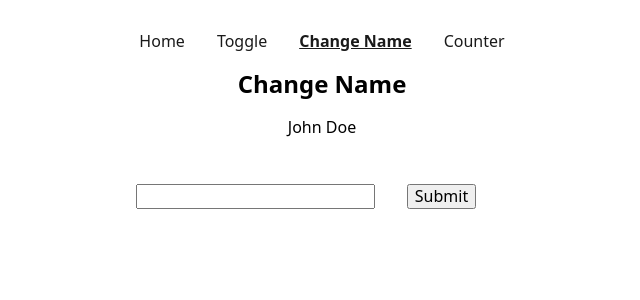
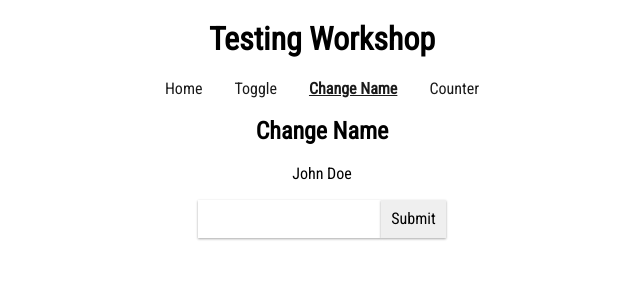
Before and after one commit to dr-aryone/testing-workshop, a React (Create React App) app: page /change in a window 1280 px wide. Shown: the top 300 px of the page, without its empty margins (318-958 px from the left). Built offline with nearby package versions, Linux system fonts and the light colour scheme.

Commit message:
adding styled components

```diff
--- a/package.json
+++ b/package.json
@@ -8,7 +8,8 @@
     "react": "^16.8.6",
     "react-dom": "^16.8.6",
     "react-router-dom": "^5.0.1",
-    "react-scripts": "3.0.1"
+    "react-scripts": "3.0.1",
+    "styled-components": "^4.3.1"
   },
   "scripts": {
     "start": "react-scripts start",
--- a/src/Router.js
+++ b/src/App.js
@@ -1,5 +1,6 @@
 import React from "react";
 import { BrowserRouter, Route, Switch } from "react-router-dom";
+import { createGlobalStyle } from "styled-components";
 
 import ChangeName from "./pages/ChangeName/ChangeName";
 
@@ -11,9 +12,20 @@ import Home from "./pages/Home/Home";
 
 import Menu from "./components/Menu/Menu";
 
+const GlobalStyle = createGlobalStyle`
+  @import url('https://fonts.googleapis.com/css?family=Roboto+Condensed&display=swap');
+
+  body {
+    text-align: center;
+    font-family: "Roboto Condensed", sans-serif;
+  }
+`;
+
 const Router = () => {
   return (
     <BrowserRouter>
+      <GlobalStyle />
+      <h1>Testing Workshop</h1>
       <Menu />
       <Switch>
         <Route path="/toggle" component={Toggle} />
--- a/src/components/Menu/Menu.js
+++ b/src/components/Menu/Menu.js
@@ -1,21 +1,38 @@
 import React from "react";
 import { NavLink } from "react-router-dom";
+import styled from "styled-components";
+
+const activeClassName = "active";
+
+const StyledNavLink = styled(NavLink).attrs({
+  activeClassName: activeClassName
+})`
+  padding: 1em;
+  text-decoration: none;
+  color: #1a1a1a;
+  white-space: nowrap;
+
+  &.${activeClassName} {
+    font-weight: bold;
+    text-decoration: underline;
+  }
+`;
 
 const Menu = () => {
   return (
     <header data-testid="menuContainer">
-      <NavLink activeClassName="selected" exact to="/">
+      <StyledNavLink activeClassName={activeClassName} exact to="/">
         Home
-      </NavLink>
-      <NavLink activeClassName="selected" to="/toggle">
+      </StyledNavLink>
+      <StyledNavLink activeClassName={activeClassName} to="/toggle">
         Toggle
-      </NavLink>
-      <NavLink activeClassName="selected" to="/change">
+      </StyledNavLink>
+      <StyledNavLink activeClassName={activeClassName} to="/change">
         Change Name
-      </NavLink>
-      <NavLink activeClassName="selected" to="/counter">
+      </StyledNavLink>
+      <StyledNavLink activeClassName={activeClassName} to="/counter">
         Counter
-      </NavLink>
+      </StyledNavLink>
     </header>
   );
 };
--- a/src/index.css
+++ /dev/null
@@ -1,21 +0,0 @@
-body {
-  text-align: center;
-  font-family: "system-ui", sans-serif;
-  margin: 2em;
-}
-
-a {
-  padding: 1em;
-  text-decoration: none;
-  color: #1a1a1a;
-  white-space: nowrap;
-}
-
-.selected {
-  font-weight: bold;
-  text-decoration: underline;
-}
-
-button {
-  margin: 2em;
-}
--- a/src/index.js
+++ b/src/index.js
@@ -1,7 +1,6 @@
 import React from "react";
 import ReactDOM from "react-dom";
-import Router from "./Router";
+import App from "./App";
 import "normalize.css";
-import "./index.css";
 
-ReactDOM.render(<Router />, document.getElementById("root"));
+ReactDOM.render(<App />, document.getElementById("root"));
--- a/src/pages/ChangeName/ChangeName.js
+++ b/src/pages/ChangeName/ChangeName.js
@@ -1,5 +1,21 @@
 import React, { useState, useRef, useEffect } from "react";
 import Title from "../../components/Title/Title";
+import styled from "styled-components";
+
+const StyledInput = styled.input`
+  box-shadow: 0 1px 3px rgba(0, 0, 0, 0.12), 0 1px 2px rgba(0, 0, 0, 0.24);
+  padding: 10px;
+  text-align: center;
+  border: 0;
+`;
+
+const StyledButton = styled.button`
+  box-shadow: 0 1px 3px rgba(0, 0, 0, 0.12), 0 1px 2px rgba(0, 0, 0, 0.24);
+  padding: 10px;
+  text-align: center;
+  border: 0;
+  cursor: pointer;
+`;
 
 const ChangeName = () => {
   const [name, setName] = useState(
@@ -8,7 +24,11 @@ const ChangeName = () => {
 
   const nameRef = useRef();
 
-  const submitRefButton = () => setName(nameRef.current.value);
+  const submitRefButton = () => {
+    setName(nameRef.current.value);
+
+    nameRef.current.value = "";
+  };
 
   useEffect(() => {
     window.localStorage.setItem("name", name);
@@ -17,13 +37,13 @@ const ChangeName = () => {
     <div data-testid="changeNameContainer">
       <Title title="Change Name" />
       <p data-testid="nameValue">{name}</p>
-      <input data-testid="inputName" ref={nameRef} type="text" />
-      <button
+      <StyledInput data-testid="inputName" ref={nameRef} type="text" />
+      <StyledButton
         data-testid="submitRefButton"
         type="button"
         onClick={submitRefButton}>
         Submit
-      </button>
+      </StyledButton>
     </div>
   );
 };
--- a/src/pages/Counter/Counter.js
+++ b/src/pages/Counter/Counter.js
@@ -1,5 +1,18 @@
 import React, { useState } from "react";
 import Title from "../../components/Title/Title";
+import styled from "styled-components";
+
+const StyledButton = styled.button`
+  font-size: 1em;
+  margin: 1em;
+  padding: 1em;
+  border: none;
+  cursor: pointer;
+`;
+
+const StyledSpan = styled.span`
+  font-size: 1.5em;
+`;
 
 const Counter = () => {
   const [count, setCount] = useState(0);
@@ -11,10 +24,9 @@ const Counter = () => {
   return (
     <div data-testid="counterContainer">
       <Title title="Counter" />
-      <button onClick={decrement}>-</button>
-
-      <span data-testid="countValue">{count}</span>
-      <button onClick={increment}>+</button>
+      <StyledButton onClick={decrement}>-</StyledButton>
+      <StyledSpan data-testid="countValue">{count}</StyledSpan>
+      <StyledButton onClick={increment}>+</StyledButton>
     </div>
   );
 };
--- a/src/pages/Toggle/Toggle.js
+++ b/src/pages/Toggle/Toggle.js
@@ -1,5 +1,14 @@
 import React, { useState } from "react";
 import Title from "../../components/Title/Title";
+import styled from "styled-components";
+
+const StyledButton = styled.button`
+  font-size: 1em;
+  margin: 1em;
+  padding: 1em;
+  border: none;
+  cursor: pointer;
+`;
 
 const Toggle = () => {
   const [show, toggleShow] = useState(false);
@@ -7,9 +16,11 @@ const Toggle = () => {
   return (
     <div data-testid="toggleContainer">
       <Title title="Toggle" />
-      <button onClick={() => toggleShow(!show)} data-testid="toggleButton">
+      <StyledButton
+        onClick={() => toggleShow(!show)}
+        data-testid="toggleButton">
         Toggle Paragraph
-      </button>
+      </StyledButton>
       {show && (
         <p data-testid="toggleParagraph">
           Lorem ipsum dolor sit amet consectetur adipisicing elit. Mollitia est
```
Also changed, not shown: 2 other files (tests, documents, lock files or other folders).
